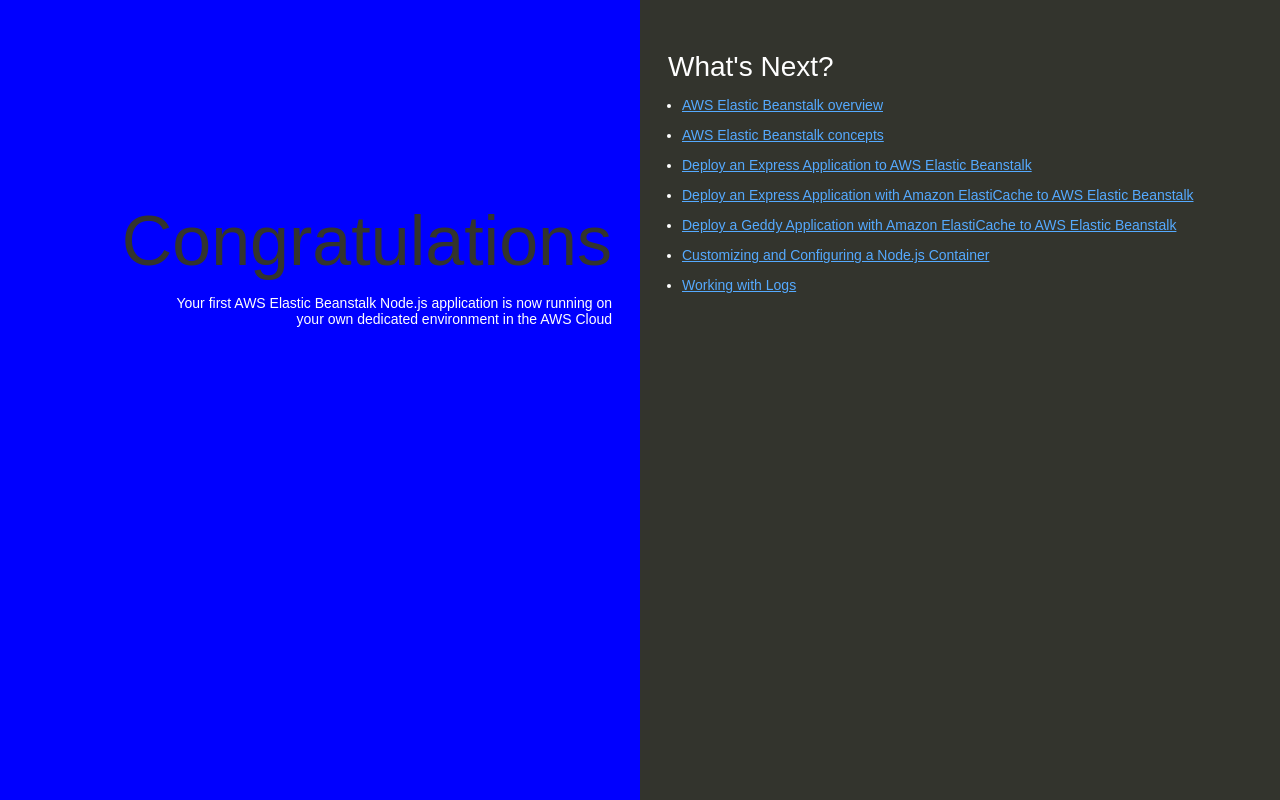
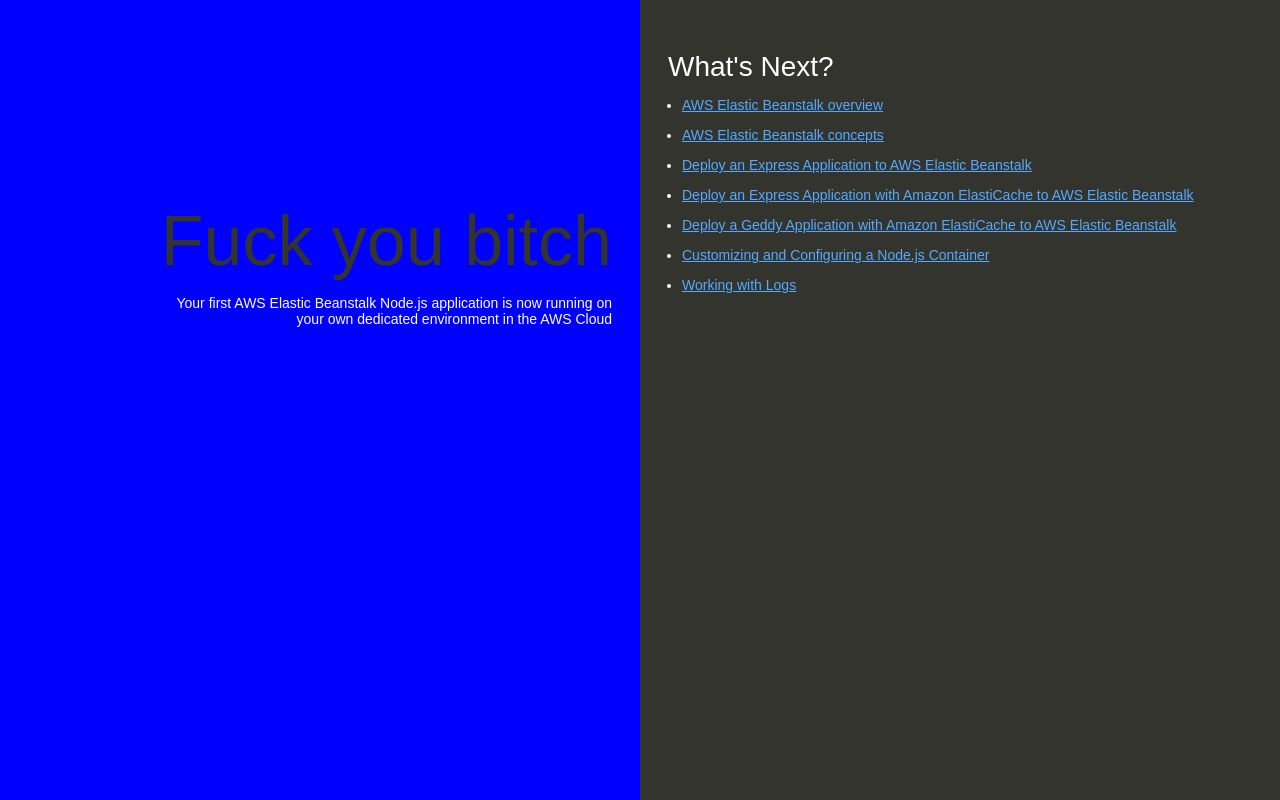
Before and after one commit to NuwanAWS/first-app, a website: page index.html in a window 1280 px wide. Drawn offline with Linux system fonts and the light colour scheme.

Commit message:
Update index.html

```diff
--- a/index.html
+++ b/index.html
@@ -74,7 +74,7 @@
   </head>
   <body>
     <div class="textColumn">
-      <h1>Congratulations</h1>
+      <h1>Fuck you bitch</h1>
       <p>Your first AWS Elastic Beanstalk Node.js application is now running on your own dedicated environment in the AWS Cloud</p>
     </div>
     <div class="linksColumn">
```
